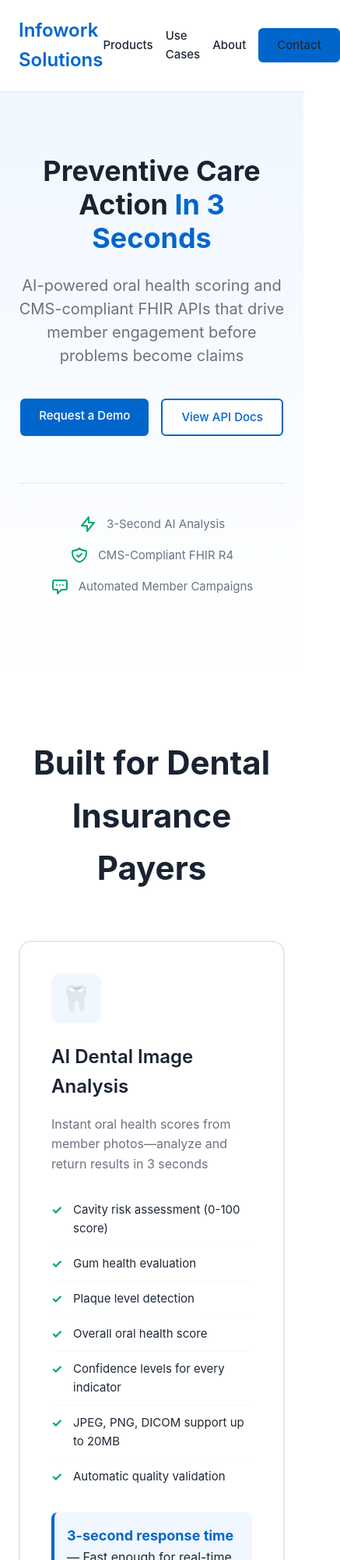
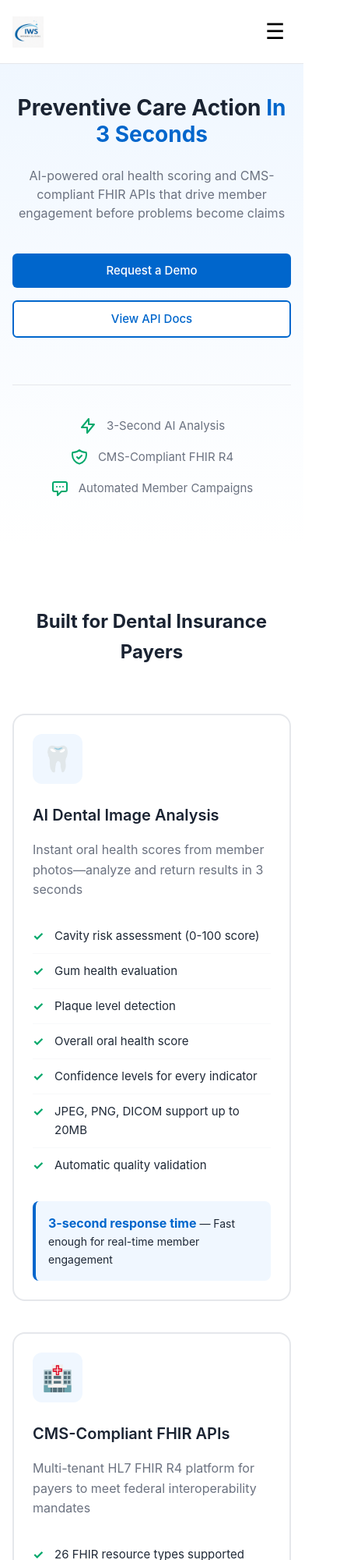
Before and after one commit to rajakudumula02-wq/infoworksolutions, a website: page website/infoworks-homepage.html in a window 390 px wide. Shown: the top 2000 px of the page at 78% size, 437 px wide, since content can reach past the window. Drawn offline with Linux system fonts and the light colour scheme.

Commit message:
Sync infoworks-homepage.html with index.html - add logo and mobile menu

```diff
--- a/website/infoworks-homepage.html
+++ b/website/infoworks-homepage.html
@@ -3,7 +3,7 @@
 <head>
 <meta charset="UTF-8">
 <meta name="viewport" content="width=device-width, initial-scale=1.0">
-<title>Infowork Solutions - Healthcare APIs for Payers</title>
+<title>Infoworks Solutions - Healthcare APIs for Payers</title>
 <style>
 :root {
   --primary-blue: #0066CC;
@@ -639,15 +639,23 @@ footer {
   font-size: 14px;
 }
 
+/* Hamburger Menu */
+.hamburger { display: none; background: none; border: none; font-size: 28px; cursor: pointer; padding: 4px 8px; }
+
 @media (max-width: 768px) {
-  .hero h1 {
-    font-size: 36px;
-  }
+  .hamburger { display: block; }
+  .nav-links { display: none; flex-direction: column; position: absolute; top: 100%; left: 0; right: 0; background: white; padding: 16px 24px; border-bottom: 1px solid var(--border-gray); box-shadow: 0 4px 12px rgba(0,0,0,0.1); gap: 16px; }
+  .nav-links.open { display: flex; }
+  .nav-links a { font-size: 16px; padding: 8px 0; }
+  nav .container { position: relative; }
+  .logo { font-size: 0; line-height: 1; }
+  .logo img { height: 40px !important; display: inline-block; }
 
-  .nav-links {
-    gap: 16px;
-    font-size: 14px;
-  }
+  .container { padding: 0 16px; }
+  .hero { padding: 40px 0 60px; }
+  .hero h1 { font-size: 28px; }
+  .hero p, .hero .subheading { font-size: 16px; }
+  .hero-ctas { flex-direction: column; align-items: center; }
 
   .trust-badges {
     flex-direction: column;
@@ -655,13 +663,35 @@ footer {
     align-items: center;
   }
 
-  .product-grid {
-    grid-template-columns: 1fr;
-  }
+  .core-products h2, .integration h2, .use-cases h2, .api-section h2, .specs h2, .cta-section h2 { font-size: 28px; }
 
-  .api-grid {
-    grid-template-columns: 1fr;
-  }
+  .product-grid, .api-grid, .use-case-grid, .secondary-product ul, .spec-list { grid-template-columns: 1fr; }
+  .specs-grid { grid-template-columns: 1fr 1fr; }
+  .footer-content { grid-template-columns: 1fr 1fr; }
+
+  .product-card, .use-case, .spec-card { padding: 24px; }
+  .product-card h3 { font-size: 20px; }
+
+  .flow-steps { grid-template-columns: 1fr; gap: 24px; }
+
+  .api-demo-header { flex-direction: column; gap: 4px; font-size: 12px; }
+  .api-demo-body { font-size: 11px; padding: 16px; }
+
+  .cta-section h2 { font-size: 28px; }
+  .cta-section p { font-size: 16px; }
+  .cta-buttons { flex-direction: column; align-items: center; }
+
+  .btn-primary, .btn-secondary, .btn-white, .btn-outline-white { width: 100%; text-align: center; display: block; }
+
+  .product-highlight { font-size: 14px; }
+  .product-highlight strong { font-size: 16px; }
+}
+
+@media (max-width: 480px) {
+  .hero h1 { font-size: 28px; }
+  h2, .core-products h2, .integration h2, .use-cases h2, .api-section h2, .specs h2, .cta-section h2 { font-size: 24px; }
+  .specs-grid { grid-template-columns: 1fr; }
+  .footer-content { grid-template-columns: 1fr; }
 }
 </style>
 </head>
@@ -670,7 +700,8 @@ footer {
 <!-- Navigation -->
 <nav>
   <div class="container">
-    <a href="#" class="logo">Infowork Solutions</a>
+    <a href="#" class="logo"><img src="cropped-Logo-Design-35-180x180.png" alt="Infoworks Solutions" style="height:60px;vertical-align:middle;margin-right:10px">Infoworks Solutions</a>
+    <button class="hamburger" onclick="document.querySelector('.nav-links').classList.toggle('open')" aria-label="Menu">☰</button>
     <div class="nav-links">
       <a href="products.html">Products</a>
       <a href="use-cases.html">Use Cases</a>
```
Also changed, not shown: .kiro/specs/website/index.html, .kiro/specs/website/infoworks-homepage.html.
